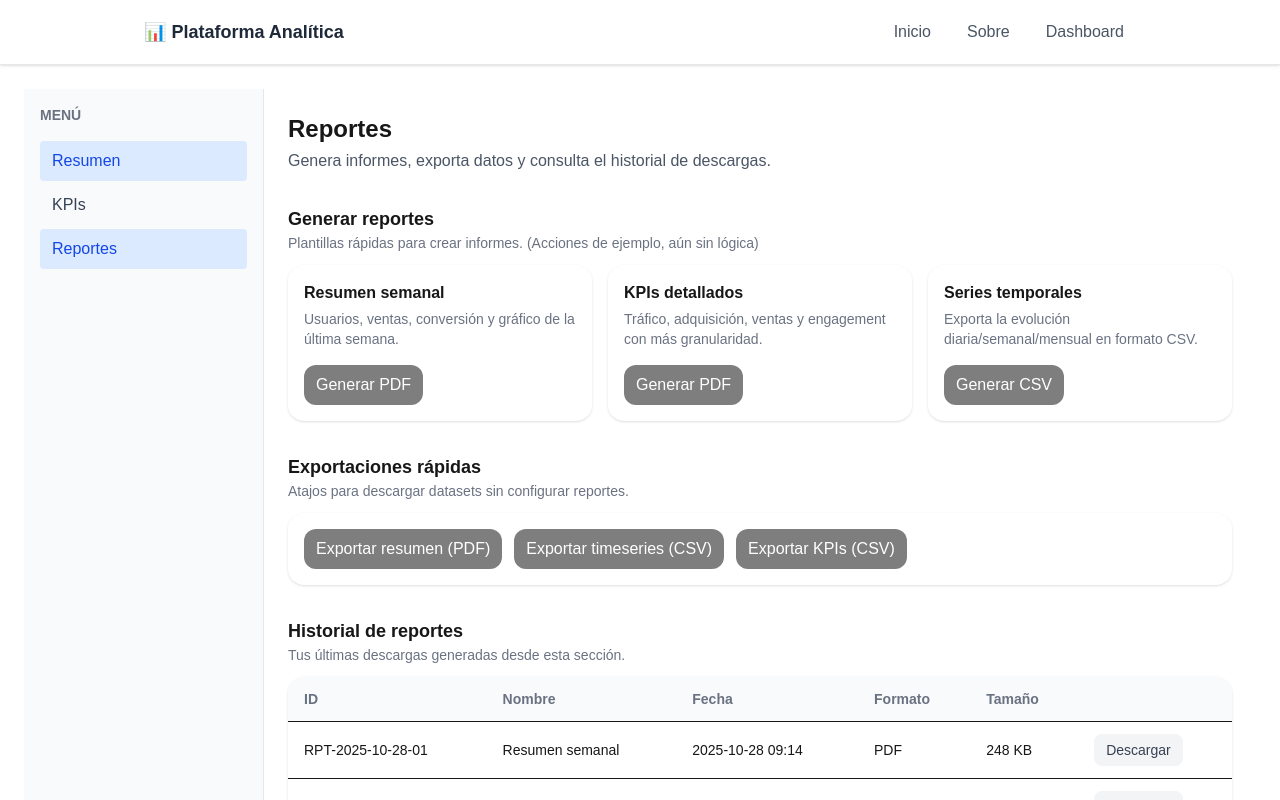
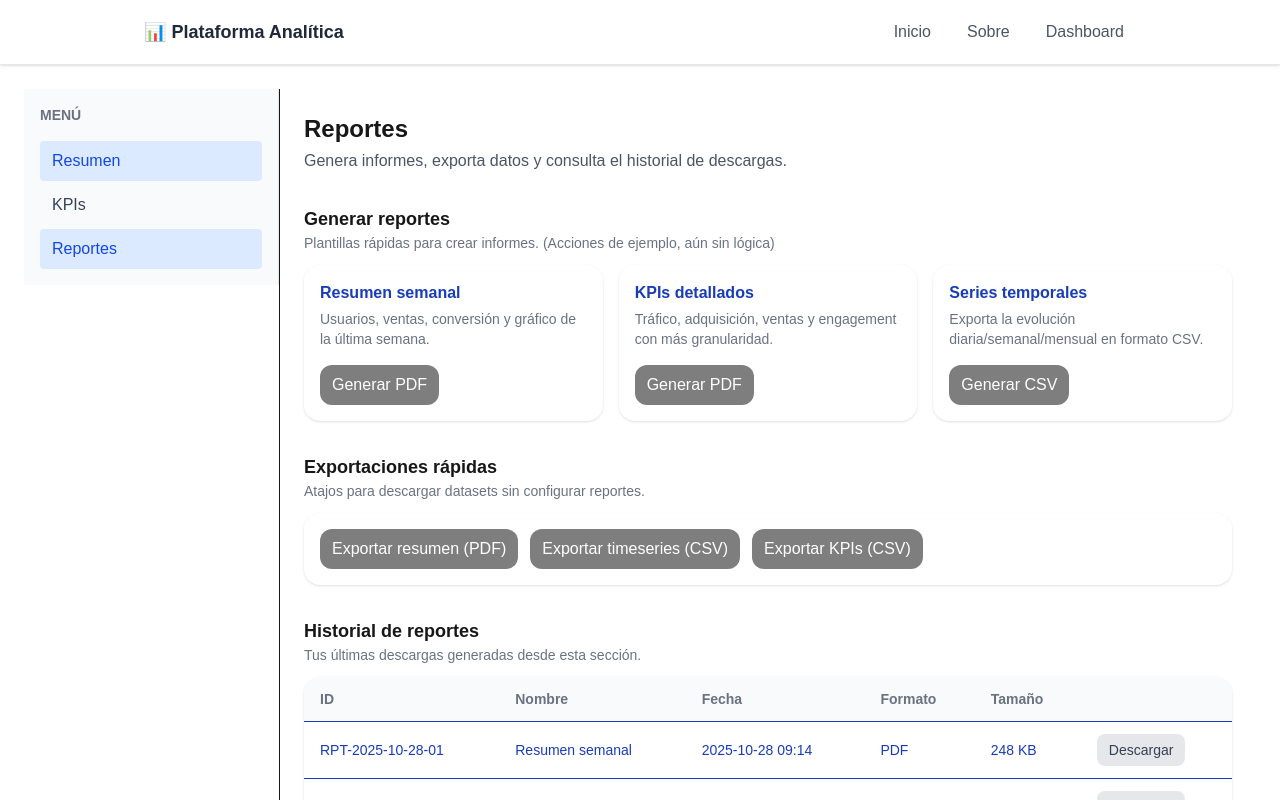
Before and after one commit to Aida230/plataforma-analitica, a Next.js app in the folder apps/web/: page /dashboard/reportes in a window 1280 px wide. Shown: the top 800 px of the page. Built offline with nearby package versions, Linux system fonts and the light colour scheme.

Commit message:
styles components

```diff
--- a/apps/web/src/app/dashboard/kpis/_components/KpiCard.tsx
+++ b/apps/web/src/app/dashboard/kpis/_components/KpiCard.tsx
@@ -19,7 +19,7 @@ export default function KpiCard({
   return (
     <div className="rounded-2xl p-4 shadow bg-white">
       <div className="text-sm text-gray-500">{title}</div>
-      <div className="mt-1 text-2xl font-semibold text-gray-700">{value}</div>
+      <div className="mt-1 text-2xl font-semibold text-blue-800">{value}</div>
       {hint ? <div className="mt-1 text-xs text-gray-400">{hint}</div> : null}
     </div>
   );
--- a/apps/web/src/app/dashboard/layout.tsx
+++ b/apps/web/src/app/dashboard/layout.tsx
@@ -2,11 +2,19 @@ import type { ReactNode } from 'react';
 import Sidebar from '@/components/SideBar';
 
 
-export default function DashboardLayout({ children }: { children: ReactNode }) {
+export default function DashboardLayout({ children }: { children: React.ReactNode }) {
   return (
-    <div className="min-h-[calc(100vh-64px)] grid grid-cols-[240px_1fr]">
-      <Sidebar />
-      <section className="p-6">{children}</section>
+    <div className="min-h-screen flex flex-col md:flex-row">
+      {/* Sidebar: arriba en móvil, a la izquierda en desktop */}
+      <aside className="w-full md:w-64 bg-white border-b md:border-b-0 md:border-r">
+        {/* si tu Sidebar ya tiene padding, no añadas más aquí */}
+        <Sidebar />
+      </aside>
+
+      {/* Contenido: rellena y respira */}
+      <main className="flex-1 p-4 md:p-6">
+        <div className="w-full max-w-7xl mx-auto">{children}</div>
+      </main>
     </div>
   );
 }
--- a/apps/web/src/app/dashboard/reportes/_components/ActionCard.tsx
+++ b/apps/web/src/app/dashboard/reportes/_components/ActionCard.tsx
@@ -4,7 +4,7 @@ export default function ActionCard({
 }: { title: string; description: string; actionLabel: string }) {
   return (
     <div className="rounded-2xl p-4 shadow bg-white flex flex-col">
-      <div className="text-base font-semibold">{title}</div>
+      <div className="text-base font-semibold text-blue-800">{title}</div>
       <p className="text-sm text-gray-500 mt-1 flex-1">{description}</p>
       <div className="mt-4">
         <button
--- a/apps/web/src/app/dashboard/reportes/_components/ReportsHistoryTable.tsx
+++ b/apps/web/src/app/dashboard/reportes/_components/ReportsHistoryTable.tsx
@@ -17,7 +17,7 @@ export default function ReportsHistoryTable({ rows }: { rows: ReportItem[] }) {
         </thead>
         <tbody>
           {rows.map((r) => (
-            <tr key={r.id} className="border-t">
+            <tr key={r.id} className="border-t text-blue-800">
               <td className="px-4 py-3 font-mono">{r.id}</td>
               <td className="px-4 py-3">{r.name}</td>
               <td className="px-4 py-3">{r.when}</td>
@@ -26,7 +26,7 @@ export default function ReportsHistoryTable({ rows }: { rows: ReportItem[] }) {
               <td className="px-4 py-3">
                 <button
                   type="button"
-                  className="px-3 py-1.5 rounded-lg bg-gray-100 text-gray-700 cursor-not-allowed"
+                  className="px-3 py-1.5 rounded-lg bg-gray-200 text-gray-700 cursor-not-allowed"
                   title="Descarga de ejemplo (próximamente)"
                   disabled
                 >
--- a/apps/web/src/components/SideBar.tsx
+++ b/apps/web/src/components/SideBar.tsx
@@ -13,7 +13,7 @@ export default function Sidebar() {
   const pathname = usePathname();
 
   return (
-    <aside className="border-r border-gray-200 bg-gray-50 p-4">
+    <aside className="border-r border-gray-200 bg-gray-50 p-4 md:p-4">
       <div className="mb-4 text-sm font-semibold text-gray-500 uppercase">Menú</div>
       <nav className="flex flex-col gap-1">
         {links.map((l) => {
```
